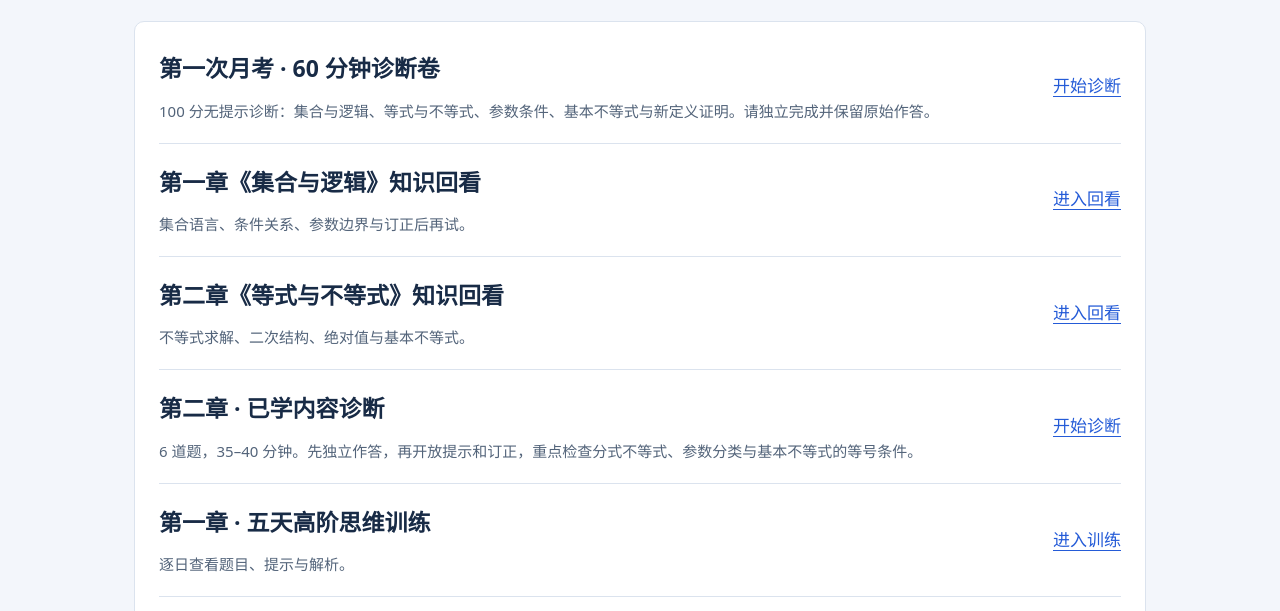
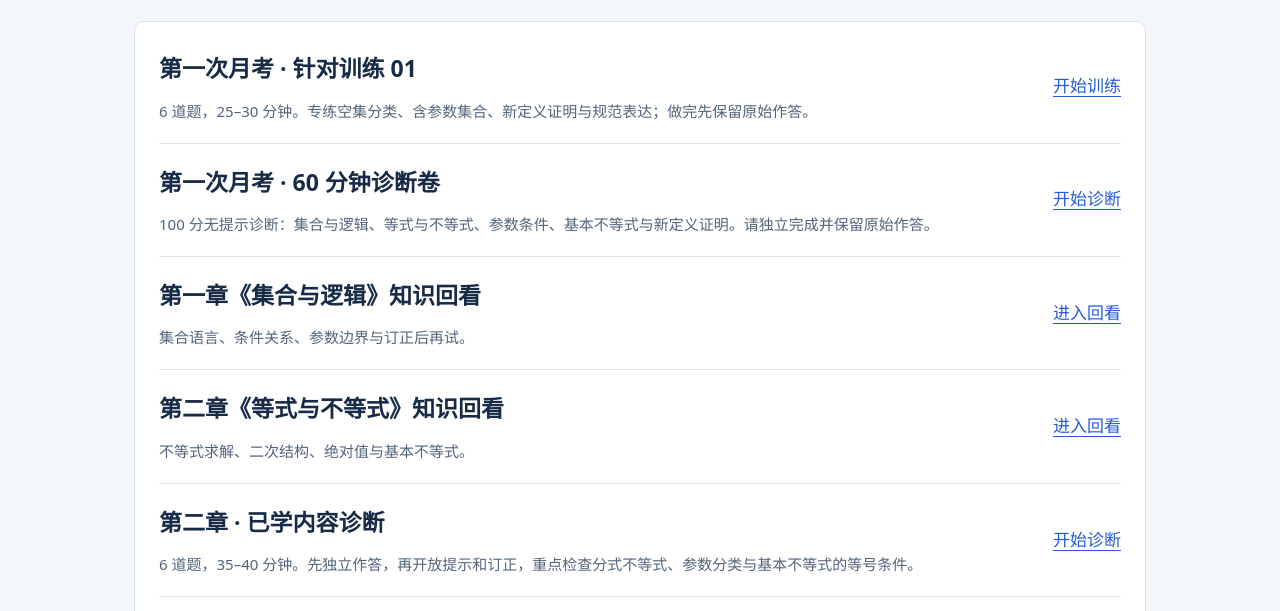
Before and after one commit to LenaLenaPan/qingxu-highschool, a plain HTML site: page public/math/index.html in a window 1280 px wide. Shown: the part 189-800 px from the top of the page. Drawn offline with Linux system fonts and the light colour scheme.

Commit message:
Link targeted monthly exam practice 01 from math portal

```diff
--- a/public/math/index.html
+++ b/public/math/index.html
@@ -1 +1 @@
-<!doctype html><html lang="zh-CN"><head><meta charset="utf-8"><meta name="viewport" content="width=device-width, initial-scale=1"><title>数学 · 清许学习空间</title><link rel="stylesheet" href="/shared/portal.css"></head><body><main><div class="kicker">数学</div><h1>知识回看与思维训练</h1><div class="list"><div class="row"><div><h2>第一次月考 · 60 分钟诊断卷</h2><p>100 分无提示诊断：集合与逻辑、等式与不等式、参数条件、基本不等式与新定义证明。请独立完成并保留原始作答。</p></div><a href="monthly-exam-1-diagnostic.html">开始诊断</a></div><div class="row"><div><h2>第一章《集合与逻辑》知识回看</h2><p>集合语言、条件关系、参数边界与订正后再试。</p></div><a href="chapter1/">进入回看</a></div><div class="row"><div><h2>第二章《等式与不等式》知识回看</h2><p>不等式求解、二次结构、绝对值与基本不等式。</p></div><a href="chapter2/">进入回看</a></div><div class="row"><div><h2>第二章 · 已学内容诊断</h2><p>6 道题，35–40 分钟。先独立作答，再开放提示和订正，重点检查分式不等式、参数分类与基本不等式的等号条件。</p></div><a href="chapter2/diagnostic.html">开始诊断</a></div><div class="row"><div><h2>第一章 · 五天高阶思维训练</h2><p>逐日查看题目、提示与解析。</p></div><a href="training/">进入训练</a></div><div class="row"><h2>Day 1 作答分析</h2><a href="training/day1-analysis.html">打开分析</a></div><div class="row"><h2>Day 2 作答分析</h2><a href="training/day2-analysis.html">打开分析</a></div><div class="row"><h2>预习掌握情况与重点提升</h2><a href="review.html">打开回顾</a></div></div></main><script defer src="/shared/nav.js"></script></body></html>
+<!doctype html><html lang="zh-CN"><head><meta charset="utf-8"><meta name="viewport" content="width=device-width, initial-scale=1"><title>数学 · 清许学习空间</title><link rel="stylesheet" href="/shared/portal.css"></head><body><main><div class="kicker">数学</div><h1>知识回看与思维训练</h1><div class="list"><div class="row"><div><h2>第一次月考 · 针对训练 01</h2><p>6 道题，25–30 分钟。专练空集分类、含参数集合、新定义证明与规范表达；做完先保留原始作答。</p></div><a href="monthly-exam-1-targeted-01.html">开始训练</a></div><div class="row"><div><h2>第一次月考 · 60 分钟诊断卷</h2><p>100 分无提示诊断：集合与逻辑、等式与不等式、参数条件、基本不等式与新定义证明。请独立完成并保留原始作答。</p></div><a href="monthly-exam-1-diagnostic.html">开始诊断</a></div><div class="row"><div><h2>第一章《集合与逻辑》知识回看</h2><p>集合语言、条件关系、参数边界与订正后再试。</p></div><a href="chapter1/">进入回看</a></div><div class="row"><div><h2>第二章《等式与不等式》知识回看</h2><p>不等式求解、二次结构、绝对值与基本不等式。</p></div><a href="chapter2/">进入回看</a></div><div class="row"><div><h2>第二章 · 已学内容诊断</h2><p>6 道题，35–40 分钟。先独立作答，再开放提示和订正，重点检查分式不等式、参数分类与基本不等式的等号条件。</p></div><a href="chapter2/diagnostic.html">开始诊断</a></div><div class="row"><div><h2>第一章 · 五天高阶思维训练</h2><p>逐日查看题目、提示与解析。</p></div><a href="training/">进入训练</a></div><div class="row"><h2>Day 1 作答分析</h2><a href="training/day1-analysis.html">打开分析</a></div><div class="row"><h2>Day 2 作答分析</h2><a href="training/day2-analysis.html">打开分析</a></div><div class="row"><h2>预习掌握情况与重点提升</h2><a href="review.html">打开回顾</a></div></div></main><script defer src="/shared/nav.js"></script></body></html>
```
